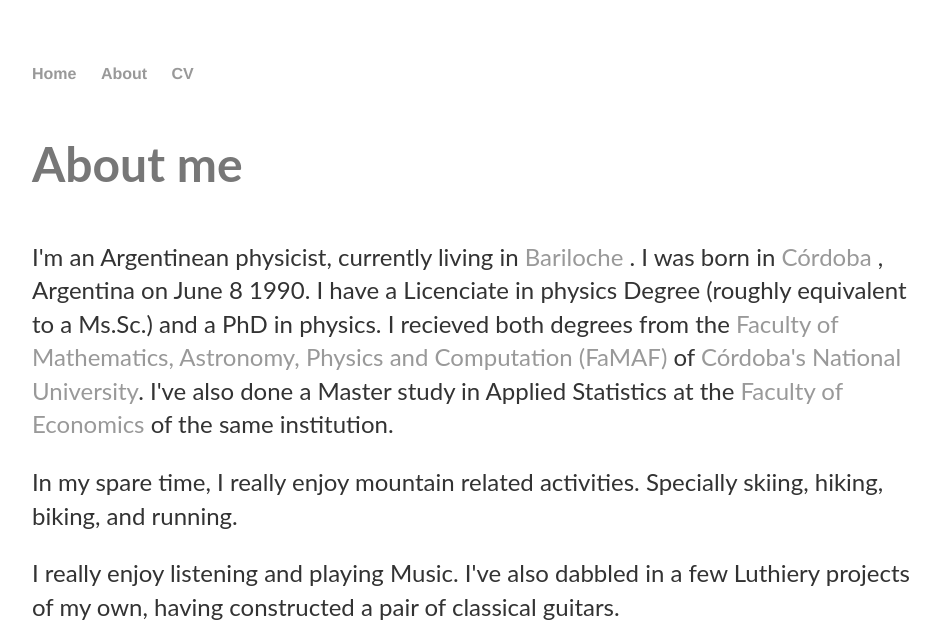
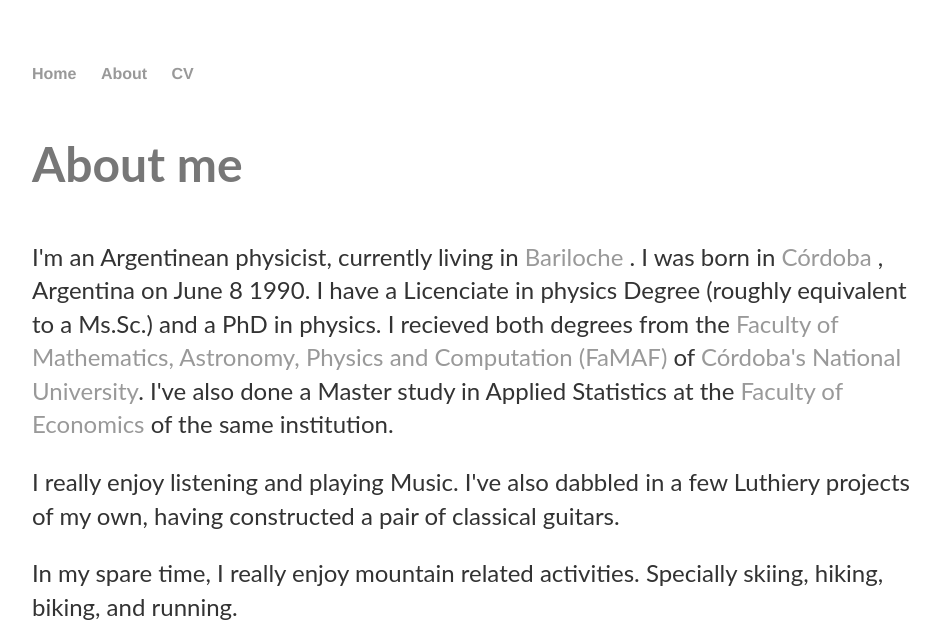
Before and after one commit to jorobledo/jorobledo.github.io, a Jekyll site: the page built from about/index.html, in a window 1280 px wide. Shown: the top 627 px of the page, without its empty margins (160-1100 px from the left). Built offline with Jekyll 4.4.1, drawn with Linux system fonts in a browser that asks for light colours; grey boxes are pictures that could not be loaded.

Commit message:
Update index.html

```diff
--- a/about/index.html
+++ b/about/index.html
@@ -12,7 +12,12 @@
     <a href="https://www.eco.unc.edu.ar/">Faculty of Economics</a> of the same institution.
   </p>
 
+  <p> I really enjoy listening and playing Music. I've also dabbled in a few Luthiery projects of my own, having constructed a pair of classical guitars.</p>
+
   <p> In my spare time, I really enjoy mountain related activities. Specially skiing, hiking, biking, and running. </p>
 
-  <p> I really enjoy listening and playing Music. I've also dabbled in a few Luthiery projects of my own, having constructed a pair of classical guitars.</p>
+  <center>
+    <img src="mountain.jpg" width=600>
+  </center>
+
 </div>
```
